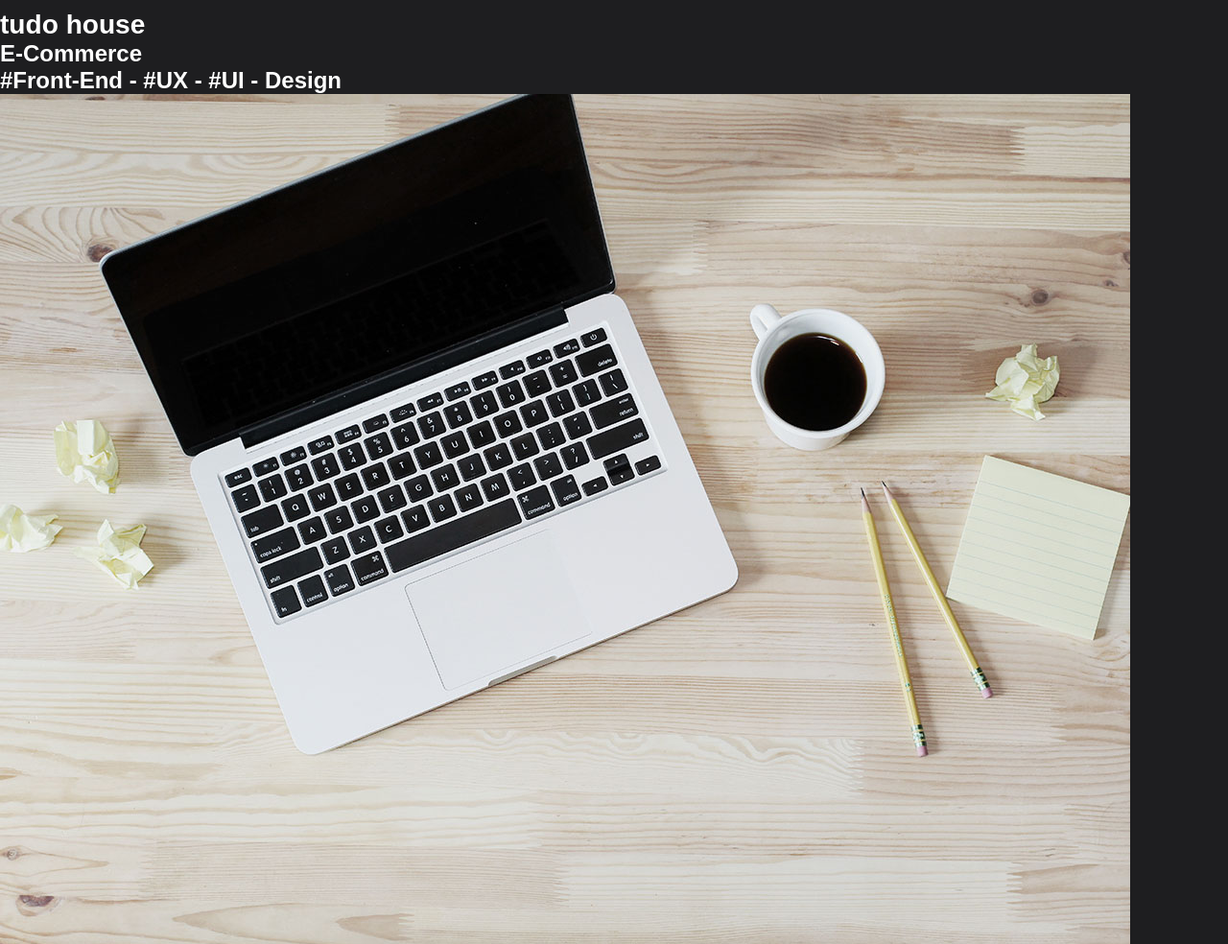
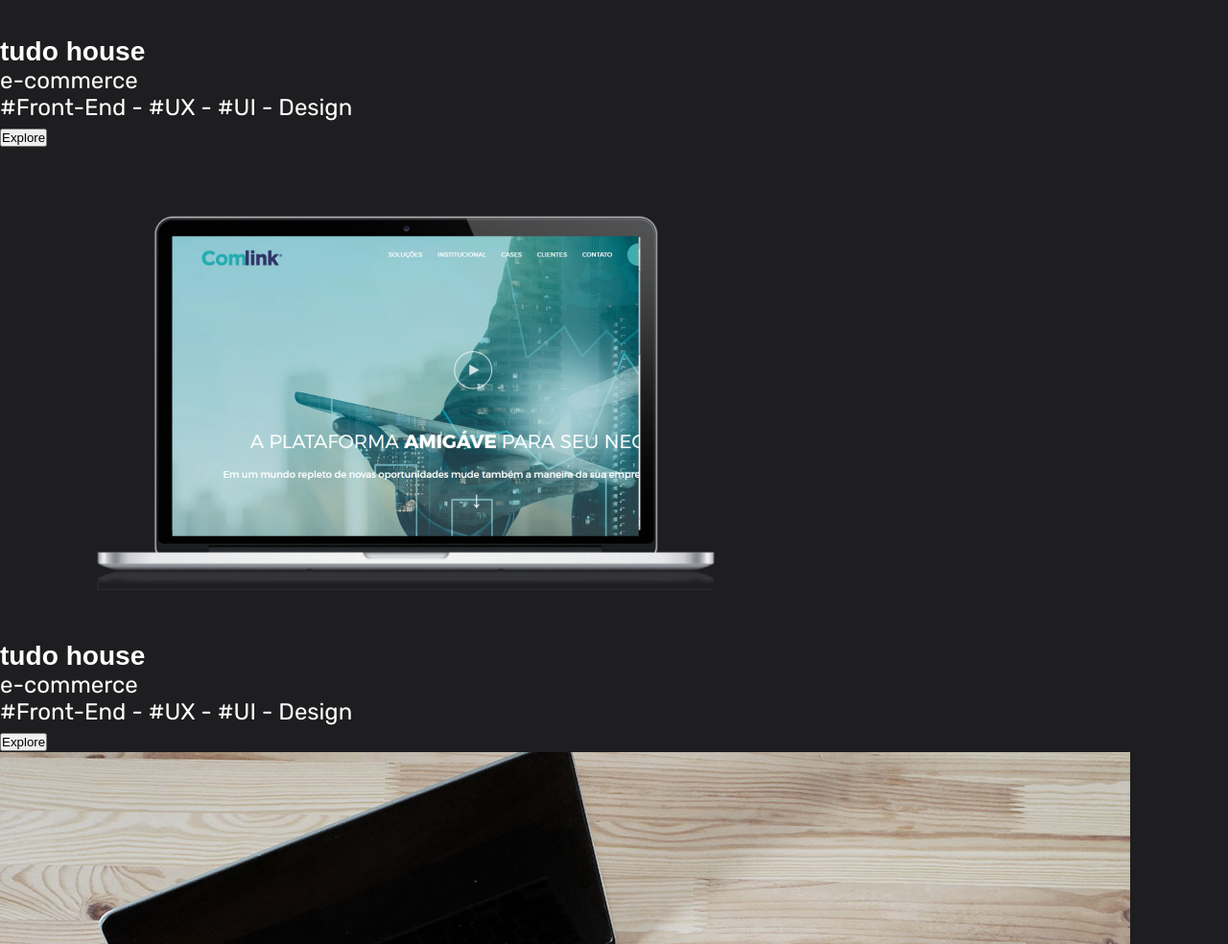
Before and after one commit to matheusquintaes/me2, a website: page src/index.html in a window 1280 px wide. Shown: the part 1400-2384 px from the top of the page at 96% size. Drawn offline with Linux system fonts and the light colour scheme; files whose address does not match are found by name.

Commit message:
Ajustes Work

```diff
--- a/src/index.html
+++ b/src/index.html
@@ -84,16 +84,32 @@
                     <div class="work-item">
                         <div class="work-item__bg work-item__bg--clk"></div>
                         <img class="work-item__img" src="img/comlink.png" alt="">
-                        <h3 class="work-item__title">comlink</h3>
-                        <h4 class="work-item__type">  portal serviços online</h4>
-                        <h4 class="work-item__skill">  #Front-End - #UX - #UI - Conceito</h4>
+                        <div class="work-item__infos">
+                            <h3 class="info__title">comlink</h3>
+                            <p class="info__type">  portal serviços online</p>
+                            <p class="info__skill">  #Front-End - #UX - #UI - Conceito</p>
+                        </div>
+                        <button class="btn btn--work">Explore</button>
                     </div>
                     <div class="work-item">
                         <div class="work-item__bg work-item__bg--th"></div>
                         <img class="work-item__img" src="img/comlink.png" alt="">
-                        <h3 class="work-item__title"> <span>tudo</span> <span>house</span>  </h3>
-                        <h4 class="work-item__type work-item__type--space">  E-Commerce</h4>
-                        <h4 class="work-item__skill work-item__skill--space">  #Front-End - #UX - #UI - Design</h4>
+                        <div class="work-item__infos">
+                            <h3 class="info__title"> <span>tudo</span> <span>house</span></h3>
+                            <p class="info__type">  e-commerce</p>
+                            <p class="info__skill">  #Front-End - #UX - #UI - Design</p>
+                        </div>
+                        <button class="btn btn--work">Explore</button>
+                    </div>
+                    <div class="work-item">
+                        <div class="work-item__bg work-item__bg--th"></div>
+                        <img class="work-item__img" src="img/comlink.png" alt="">
+                        <div class="work-item__infos">
+                            <h3 class="info__title"> <span>tudo</span> <span>house</span></h3>
+                            <p class="info__type">  e-commerce</p>
+                            <p class="info__skill">  #Front-End - #UX - #UI - Design</p>
+                        </div>
+                        <button class="btn btn--work">Explore</button>
                     </div>
 
                 </div>
--- a/src/index.js
+++ b/src/index.js
@@ -9,12 +9,11 @@ import './block-revealers';
 
 
 $('.owl-carousel').owlCarousel({
-    loop:false,
-    margin:10,
+    loop:true,
     nav:true,
     items:1,
     center: true,
-    navText: ["◀ Anterior","Próximo ▶"]
+    navText: [" <img src='img/back.png'/> ","<img src='img/next.png'/> "]
 });
 /* Nav */
 
--- a/src/style.css
+++ b/src/style.css
@@ -758,19 +758,31 @@ h1,h2,h3,h4,h5{
         overflow: initial !important;
     }
 
-    .owl-prev.disabled {
-        display: none;
+    .owl-prev.disabled, .owl-next.disabled{
+       opacity: 0,2;
+    }
+
+
+
+    .owl-nav{
+        position: absolute;
+        top: 100%;
+        width: 100%;
+        text-align: center;
     }
 
     .owl-prev{
-        float: left;
-        font-size: 50px;
+        font-size: 32px;
+        display: inline-block;
+        margin-right: 30px;
     }
     .owl-next {
-        float: right;
-        font-size: 50px;
+        font-size: 32px;
+        display: inline-block;
     }
-
+    .owl-next span, .owl-prev span{
+        display: block;
+    }
     .work-item {
         display: block;
         position: relative;
@@ -793,69 +805,79 @@ h1,h2,h3,h4,h5{
         right: 0;
         bottom: 0;
         left: 0;
-        background-color: #41adaf;
+        background-color: #f1f4f6;
 
     }
 
     .work-item__bg--clk {
-        background-color: #41adaf
+        background-color: #55fafd;
     }
 
     .work-item__bg--th {
         background-color: #FDD70D;
     }
 
-    .work-item__type {
+
+    .work-item__img{
+        position: relative;
+        width: 100%;
+        -webkit-transform: translate3d(0,-20px,0);
+        transform: translate3d(0,-20px,0);
+        pointer-events: none;
+    }
+    .work-item__infos{
         position: absolute;
         bottom: 0;
         left: 50%;
         margin: 0;
         -webkit-transform: translate3d(-50%,50%,0);
         transform: translate3d(-50%,50%,0);
-        font-size: 15px;
         text-align: center;
-        pointer-events: none;
-        font-weight: normal;
+        pointer-events: none
     }
 
-
-    .work-item__skill {
+    .info__title{
         position: absolute;
-        bottom: 0;
-        left: 50%;
-        margin: 0;
-        font-size: 15px;
-        text-align: center;
-        pointer-events: none;
-        font-weight: normal;
-        visibility: hidden;
-        opacity: 0;
-        transition: visibility 0s, opacity 0.5s linear;
-    }
-
-    .work-item__title {
-        position: absolute;
-        bottom: 0;
+        bottom: 65%;
         left: 50%;
         margin: 0;
         -webkit-transform: translate3d(-50%,50%,0);
         transform: translate3d(-50%,50%,0);
         font-size: 30px;
         text-align: center;
-        pointer-events: none
+        pointer-events: none;
+        line-height: 30px;
     }
-/*
-    .work-item__title:before {
-        content: "";
+
+    .info__title span {
+        display: block;
+    }
+
+    .info__type{
+        font-size: 18px;
+        line-height: 30px;
+    }
+
+    .info__skill{
+        font-size: 14px;
+        line-height: 30px;
+
+    }
+
+    .info__skill, .info__type, .btn--work{
+        visibility: hidden;
+        opacity: 0;
+        transition: visibility 0s, opacity 0.5s linear;
+    }
+
+    .btn--work{
         position: absolute;
-        bottom: -10px;
-        left: 50%;
-        width: 36px;
-        height: 5px;
-        -webkit-transform: translateX(-50%);
-        transform: translateX(-50%);
-        background: #095BB9;
-    } */
+        bottom: 70px;
+        left: 30px;
+        margin: 0;
+        border-color: #1E1E20 !important;
+        color: #1E1E20 !important;
+    }
 
 @media (max-width: 767px) {
     .work-item--padding {
@@ -867,42 +889,13 @@ h1,h2,h3,h4,h5{
 @media (min-width: 768px) {
     .work-item {
         max-width:600px;
-        height: 3650px
+        height: 365px
     }
 
-    /* .work-item:hover .work-item__title {
-        -webkit-transform: translate3d(0,-65%,0);
-        transform: translate3d(0,-65%,0)
-    } */
-
-    .work-item:hover .work-item__img {
-        -webkit-transform: translate3d(30px,-20px,0);
-        transform: translate3d(30px,-20px,0)
-    }
-
-    .work-item:hover .work-item__skill{
-        visibility: visible;
-        opacity: 1;
-    }
-
-    .work-item--slide {
-        margin-right: 220px
-    }
-
-    .work-item--overview {
-        margin-bottom: 60px
-    }
-
-
-    .work-item__skill--space{
-        top: 70%;
-    }
-
-
-    .work-item__title {
+    .info__title{
         top: 50%;
         bottom: auto;
-        left: 30px;
+        left: -70px;
         -webkit-transform: translate3d(0,-50%,0);
         transform: translate3d(0,-50%,0);
         transition: -webkit-transform .5s cubic-bezier(.165,.84,.44,1);
@@ -912,15 +905,19 @@ h1,h2,h3,h4,h5{
         line-height: .9;
         text-align: left;
     }
+    .work-item:hover .work-item__img {
+        -webkit-transform: translate3d(30px,-20px,0);
+        transform: translate3d(30px,-20px,0)
+    }
 
-    .work-item__title span {
-        display: block;
+    .work-item:hover .info__skill, .work-item:hover .info__type, .work-item:hover .btn--work{
+        visibility: visible;
+        opacity: 1;
     }
 
 
-
-    .work-item__type{
-        top: 60%;
+    .work-item__infos {
+        top: 50%;
         bottom: auto;
         left: 30px;
         -webkit-transform: translate3d(0,-50%,0);
@@ -928,25 +925,7 @@ h1,h2,h3,h4,h5{
         transition: -webkit-transform .5s cubic-bezier(.165,.84,.44,1);
         transition: transform .5s cubic-bezier(.165,.84,.44,1);
         transition: transform .5s cubic-bezier(.165,.84,.44,1),-webkit-transform .5s cubic-bezier(.165,.84,.44,1);
-        font-size: 18px;
-        line-height: .9;
         text-align: left;
-    }
-
-    .work-item__type--space{
-        top: 65%;
-    }
-
-    .work-item__skill {
-        top: 65%;
-        bottom: auto;
-        left: 30px;
-        font-size: 14px;
-        line-height: .9;
-        text-align: left;
-        visibility: hidden;
-        opacity: 0;
-        transition: visibility 0s, opacity 0.5s linear;
     }
 
     .work-item__img {
@@ -977,6 +956,8 @@ h1,h2,h3,h4,h5{
 }
 
 @media (min-width: 992px) {
+
+
     .work-item {
         max-width:700px;
         height: 425px;
@@ -986,17 +967,18 @@ h1,h2,h3,h4,h5{
         margin-right: 220px;
     }
 
-    .work-item__title {
-        font-size: 70px;
-    }
 
-    .work-item__img--vlnt {
-        max-width: 680px;
-    }
+
 }
 
 @media (min-width: 1200px) {
 
+
+    .info__title{
+        transform: translate3d(0,0,0);
+        text-align: left;
+        position: initial;
+    }
     .work-item__bg{
         width: 480px;
         height: 420px;
@@ -1007,53 +989,7 @@ h1,h2,h3,h4,h5{
         height: 520px;
     }
 
-    .work-item--slide {
-        margin-right: 220px;
-    }
 }
-
-
-/*
-    .work-item{
-        height: 520px;
-        margin: 0 25% 0 20%;
-    }
-
-
-
-    .work-item--bg-clk{
-        background: aqua;
-    }
-    .work-item--bg-clk-2{
-        background: cadetblue;
-    }
-
-    .work-item__title{
-        font-size: 70px;
-        position: absolute;
-        top: 20%;
-        left: 12%;
-        text-align: left;
-    }
-    .work-item__title:after{
-        content:'';
-        width: 50px;
-        height: 10px;
-        background: #095BB9;
-        display: block;
-    }
-
-    .work-item__img  {
-        position: absolute;
-        max-width: 570px;
-        right: 120px;
-        bottom: 40px;
-    }
-
-    .work-item__title span{
-        display: block;
-
-    } */
 
 
 /*  --------------------------------
@@ -1180,12 +1116,12 @@ h1,h2,h3,h4,h5{
 
         .btn{
             padding: 15px 30px;
-            background: #095BB9;
-            color: #fff;
-            border: none;
+            color: #095BB9;
+            border: 2px solid #095BB9;
             font-family: 'Rubik', sans-serif;
             text-transform: uppercase;
             font-size: 20px;
+            cursor: pointer;
         }
 
         .m-bottom-20{
```
Also changed, not shown: src/img/back.png (added), src/img/next.png (added).
